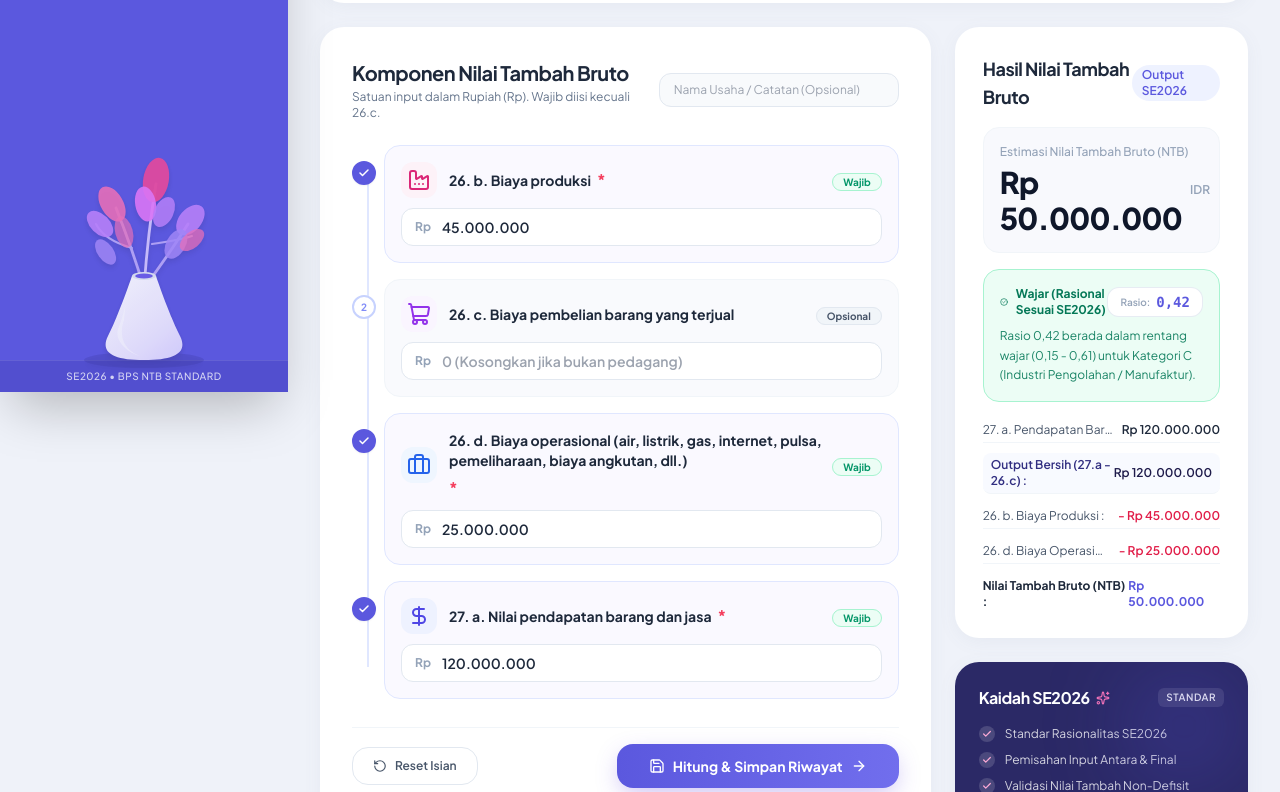
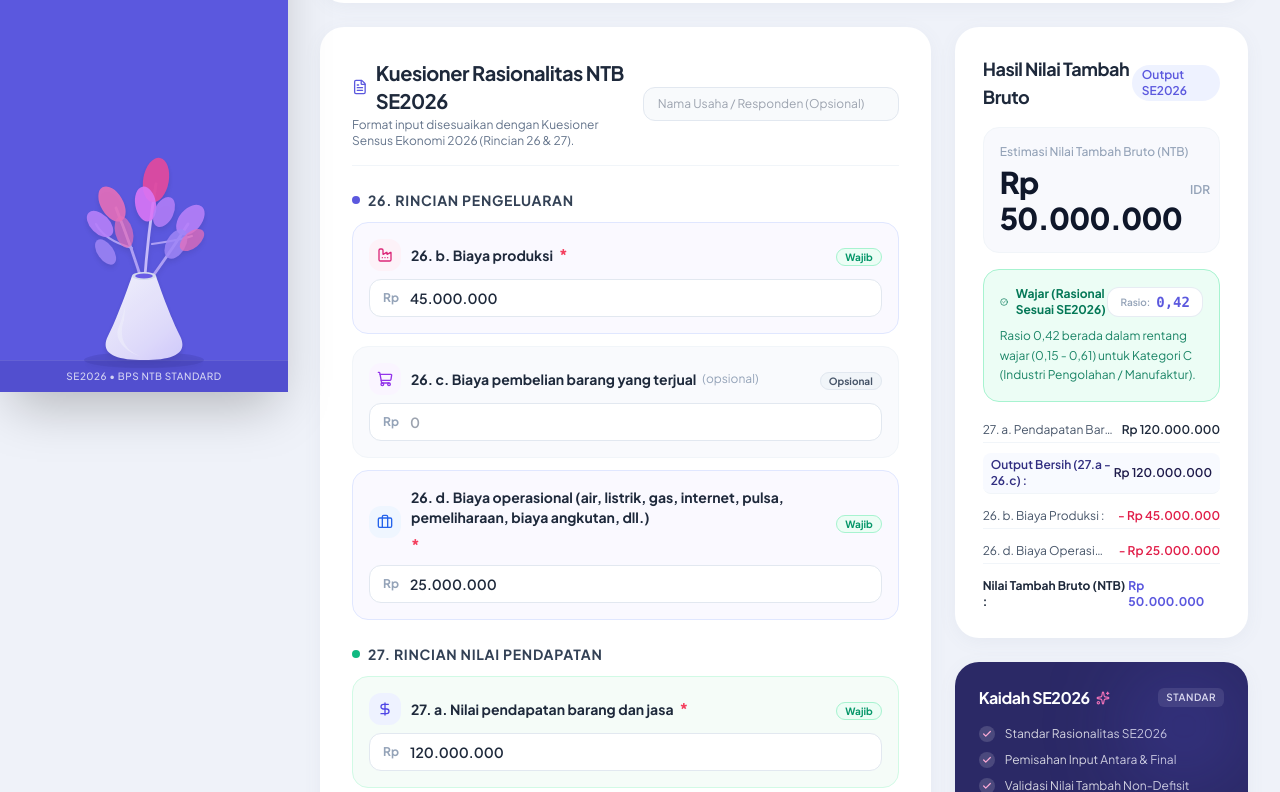
Before and after one commit to ahmadrahman79/rasionalitas-ntb-se2026, a React (Vite) app: page / in a window 1280 px wide. Shown: the part 408-1200 px from the top of the page. Built offline with nearby package versions, Linux system fonts and the light colour scheme.

Commit message:
Refine form structure to exactly match SE2026 questionnaire sections 26 and 27

```diff
--- a/src/components/CalculatorForm.jsx
+++ b/src/components/CalculatorForm.jsx
@@ -1,14 +1,15 @@
 import React, { useState } from 'react';
 import {
+  Factory,
+  ShoppingCart,
+  Briefcase,
   DollarSign,
-  ShoppingCart,
-  Factory,
-  Briefcase,
   ArrowRight,
   RotateCcw,
   Save,
   Check,
-  AlertCircle
+  AlertCircle,
+  FileText
 } from 'lucide-react';
 import { formatInputCurrency, parseRupiah } from '../utils/formatters';
 
@@ -59,15 +60,10 @@ export const CalculatorForm = ({
     onCalculateAndSave();
   };
 
-  // Urutan Pertanyaan Sensus Ekonomi 2026:
-  // 1. 26. b. Biaya produksi
-  // 2. 26. c. Biaya pembelian barang yang terjual
-  // 3. 26. d. Biaya operasional (air, listrik, gas, internet, pulsa, pemeliharaan, biaya angkutan, dll.)
-  // 4. 27. a. Nilai pendapatan barang dan jasa
-  const formSteps = [
+  // 4 Variabel Kuesioner Asli SE2026 yang Diperlukan untuk Rumus NTB
+  const rincian26 = [
     {
       id: 'biayaProduksi',
-      stepNumber: '1',
       code: '26. b.',
       title: '26. b. Biaya produksi',
       field: 'biayaProduksi',
@@ -80,7 +76,6 @@ export const CalculatorForm = ({
     },
     {
       id: 'biayaBarangTerjual',
-      stepNumber: '2',
       code: '26. c.',
       title: '26. c. Biaya pembelian barang yang terjual',
       field: 'biayaBarangTerjual',
@@ -88,12 +83,11 @@ export const CalculatorForm = ({
       iconBg: 'bg-purple-50 text-purple-600',
       badge: 'Opsional',
       badgeClass: 'bg-slate-100 text-slate-600 border border-slate-200',
-      placeholder: '0 (Kosongkan jika bukan pedagang)',
+      placeholder: '0',
       isRequired: false,
     },
     {
       id: 'biayaOperasional',
-      stepNumber: '3',
       code: '26. d.',
       title: '26. d. Biaya operasional (air, listrik, gas, internet, pulsa, pemeliharaan, biaya angkutan, dll.)',
       field: 'biayaOperasional',
@@ -104,9 +98,11 @@ export const CalculatorForm = ({
       placeholder: '0',
       isRequired: true,
     },
+  ];
+
+  const rincian27 = [
     {
       id: 'nilaiProduksi',
-      stepNumber: '4',
       code: '27. a.',
       title: '27. a. Nilai pendapatan barang dan jasa',
       field: 'nilaiProduksi',
@@ -122,13 +118,14 @@ export const CalculatorForm = ({
   return (
     <div className="bg-white rounded-3xl p-6 md:p-8 shadow-soft">
       {/* Title & Section Header */}
-      <div className="flex flex-col sm:flex-row sm:items-center justify-between gap-3 mb-6">
+      <div className="flex flex-col sm:flex-row sm:items-center justify-between gap-3 mb-6 pb-4 border-b border-slate-100">
         <div>
-          <h3 className="text-xl font-bold text-slate-800 tracking-tight">
-            Komponen Nilai Tambah Bruto
+          <h3 className="text-xl font-bold text-slate-800 tracking-tight flex items-center gap-2">
+            <FileText className="w-5 h-5 text-[#5B58DE]" />
+            <span>Kuesioner Rasionalitas NTB SE2026</span>
           </h3>
           <p className="text-xs text-slate-500 mt-0.5">
-            Satuan input dalam Rupiah (Rp). Wajib diisi kecuali 26.c.
+            Format input disesuaikan dengan Kuesioner Sensus Ekonomi 2026 (Rincian 26 & 27).
           </p>
         </div>
 
@@ -136,76 +133,67 @@ export const CalculatorForm = ({
         <div className="flex items-center gap-2">
           <input
             type="text"
-            placeholder="Nama Usaha / Catatan (Opsional)"
+            placeholder="Nama Usaha / Responden (Opsional)"
             value={formData.namaUsaha || ''}
             onChange={(e) => setFormData(prev => ({ ...prev, namaUsaha: e.target.value }))}
-            className="text-xs px-3.5 py-2 bg-slate-50 border border-slate-200 rounded-xl focus:outline-none focus:ring-2 focus:ring-[#5B58DE]/20 focus:border-[#5B58DE] w-full sm:w-60"
+            className="text-xs px-3.5 py-2 bg-slate-50 border border-slate-200 rounded-xl focus:outline-none focus:ring-2 focus:ring-[#5B58DE]/20 focus:border-[#5B58DE] w-full sm:w-64"
           />
         </div>
       </div>
 
-      {/* Main Timeline Form */}
-      <form onSubmit={validateAndSubmit}>
-        <div className="relative pl-6 sm:pl-8 space-y-4">
-          {/* Vertical Connecting Line */}
-          <div className="absolute left-[11px] sm:left-[15px] top-5 bottom-8 w-[2px] bg-indigo-100"></div>
+      {/* Main Form */}
+      <form onSubmit={validateAndSubmit} className="space-y-6">
+        {/* BAGIAN 1: Rincian 26. Pengeluaran Usaha */}
+        <div>
+          <div className="flex items-center gap-2 mb-3">
+            <span className="w-2 h-2 rounded-full bg-[#5B58DE]"></span>
+            <h4 className="text-xs sm:text-sm font-bold text-slate-700 uppercase tracking-wider">
+              26. Rincian Pengeluaran
+            </h4>
+          </div>
 
-          {formSteps.map((step) => {
+          <div className="space-y-3">
+            {rincian26.map((step) => {
               const Icon = step.icon;
               const hasError = errors[step.field];
               const isFilled = formData[step.field] && formData[step.field].length > 0;
 
               return (
-              <div key={step.id} className="relative group">
-                {/* Timeline Dot Indicator */}
                 <div
-                  className={`absolute -left-6 sm:-left-8 top-4 w-6 h-6 rounded-full border-2 flex items-center justify-center transition-colors z-10 ${
-                    hasError
-                      ? 'border-rose-500 bg-rose-50 text-rose-600'
-                      : isFilled
-                      ? 'border-[#5B58DE] bg-[#5B58DE] text-white shadow-sm'
-                      : 'border-indigo-200 bg-white text-indigo-400'
-                  }`}
-                >
-                  {isFilled && !hasError ? (
-                    <Check className="w-3 h-3 stroke-[3]" />
-                  ) : (
-                    <span className="text-[10px] font-bold">{step.stepNumber}</span>
-                  )}
-                </div>
-
-                {/* Card Container for Input */}
-                <div className={`p-4 sm:p-4.5 rounded-2xl border transition-all duration-200 ${
+                  key={step.id}
+                  className={`p-4 rounded-2xl border transition-all duration-200 ${
                     hasError
                       ? 'border-rose-300 bg-rose-50/40 ring-2 ring-rose-100'
                       : isFilled
                       ? 'border-indigo-100 bg-[#FAF9FF] shadow-xs'
                       : 'border-slate-100 bg-[#F9FAFD] hover:border-slate-200'
-                }`}>
-                  <div className="flex flex-col sm:flex-row sm:items-center justify-between gap-2 mb-2.5">
-                    {/* Icon & Title Info (No description under title) */}
-                    <div className="flex items-center gap-3">
-                      <div className={`w-9 h-9 rounded-xl ${step.iconBg} flex items-center justify-center shrink-0 shadow-xs`}>
-                        <Icon className="w-4.5 h-4.5" />
+                  }`}
+                >
+                  <div className="flex flex-col sm:flex-row sm:items-center justify-between gap-2 mb-2">
+                    <div className="flex items-center gap-2.5">
+                      <div className={`w-8 h-8 rounded-xl ${step.iconBg} flex items-center justify-center shrink-0 shadow-xs`}>
+                        <Icon className="w-4 h-4" />
                       </div>
                       <div className="flex items-center gap-1.5 flex-wrap">
-                        <h4 className="text-xs sm:text-sm font-bold text-slate-800 leading-snug">
+                        <span className="text-xs sm:text-sm font-bold text-slate-800">
                           {step.title}
-                        </h4>
-                        {step.isRequired && <span className="text-rose-500 font-bold">*</span>}
+                        </span>
+                        {step.isRequired ? (
+                          <span className="text-rose-500 font-bold">*</span>
+                        ) : (
+                          <span className="text-xs text-slate-400 font-normal">(opsional)</span>
+                        )}
                       </div>
                     </div>
 
-                    {/* Status Badge */}
-                    <div className="shrink-0 self-start sm:self-center ml-12 sm:ml-0">
-                      <span className={`text-[10px] font-bold px-2.5 py-0.5 rounded-full ${step.badgeClass}`}>
+                    <div className="shrink-0 self-start sm:self-center ml-10 sm:ml-0">
+                      <span className={`text-[10px] font-bold px-2 py-0.5 rounded-full ${step.badgeClass}`}>
                         {step.badge}
                       </span>
                     </div>
                   </div>
 
                   {/* Rupiah Input Field */}
-                  <div>
                   <div className="relative rounded-xl">
                     <div className="absolute inset-y-0 left-0 pl-3.5 flex items-center pointer-events-none">
                       <span className="text-xs font-bold text-slate-400">Rp</span>
@@ -224,7 +212,6 @@ export const CalculatorForm = ({
                     />
                   </div>
 
-                    {/* Error Message */}
                   {hasError && (
                     <p className="flex items-center gap-1 text-xs text-rose-600 font-medium mt-1">
                       <AlertCircle className="w-3.5 h-3.5" />
@@ -232,14 +219,90 @@ export const CalculatorForm = ({
                     </p>
                   )}
                 </div>
+              );
+            })}
           </div>
+        </div>
+
+        {/* BAGIAN 2: Rincian 27. Nilai Pendapatan */}
+        <div>
+          <div className="flex items-center gap-2 mb-3">
+            <span className="w-2 h-2 rounded-full bg-emerald-500"></span>
+            <h4 className="text-xs sm:text-sm font-bold text-slate-700 uppercase tracking-wider">
+              27. Rincian Nilai Pendapatan
+            </h4>
+          </div>
+
+          <div className="space-y-3">
+            {rincian27.map((step) => {
+              const Icon = step.icon;
+              const hasError = errors[step.field];
+              const isFilled = formData[step.field] && formData[step.field].length > 0;
+
+              return (
+                <div
+                  key={step.id}
+                  className={`p-4 rounded-2xl border transition-all duration-200 ${
+                    hasError
+                      ? 'border-rose-300 bg-rose-50/40 ring-2 ring-rose-100'
+                      : isFilled
+                      ? 'border-emerald-100 bg-[#F5FCF8] shadow-xs'
+                      : 'border-slate-100 bg-[#F9FAFD] hover:border-slate-200'
+                  }`}
+                >
+                  <div className="flex flex-col sm:flex-row sm:items-center justify-between gap-2 mb-2">
+                    <div className="flex items-center gap-2.5">
+                      <div className={`w-8 h-8 rounded-xl ${step.iconBg} flex items-center justify-center shrink-0 shadow-xs`}>
+                        <Icon className="w-4 h-4" />
+                      </div>
+                      <div className="flex items-center gap-1.5 flex-wrap">
+                        <span className="text-xs sm:text-sm font-bold text-slate-800">
+                          {step.title}
+                        </span>
+                        <span className="text-rose-500 font-bold">*</span>
+                      </div>
+                    </div>
+
+                    <div className="shrink-0 self-start sm:self-center ml-10 sm:ml-0">
+                      <span className={`text-[10px] font-bold px-2 py-0.5 rounded-full ${step.badgeClass}`}>
+                        {step.badge}
+                      </span>
+                    </div>
+                  </div>
+
+                  {/* Rupiah Input Field */}
+                  <div className="relative rounded-xl">
+                    <div className="absolute inset-y-0 left-0 pl-3.5 flex items-center pointer-events-none">
+                      <span className="text-xs font-bold text-slate-400">Rp</span>
+                    </div>
+                    <input
+                      type="text"
+                      inputMode="numeric"
+                      placeholder={step.placeholder}
+                      value={formData[step.field] || ''}
+                      onChange={(e) => handleInputChange(step.field, e.target.value)}
+                      className={`w-full pl-10 pr-4 py-2 text-sm font-semibold rounded-xl bg-white border transition-all focus:outline-none focus:ring-2 ${
+                        hasError
+                          ? 'border-rose-400 text-rose-900 focus:ring-rose-200'
+                          : 'border-slate-200 text-slate-800 focus:border-[#5B58DE] focus:ring-[#5B58DE]/20'
+                      }`}
+                    />
+                  </div>
+
+                  {hasError && (
+                    <p className="flex items-center gap-1 text-xs text-rose-600 font-medium mt-1">
+                      <AlertCircle className="w-3.5 h-3.5" />
+                      {hasError}
+                    </p>
+                  )}
                 </div>
               );
             })}
           </div>
+        </div>
 
         {/* Action Buttons */}
-        <div className="mt-7 pt-4 border-t border-slate-100 flex flex-col sm:flex-row items-center justify-between gap-3">
+        <div className="pt-2 flex flex-col sm:flex-row items-center justify-between gap-3">
           <button
             type="button"
             onClick={onReset}
```
Lines whose indentation alone changed are shown as unchanged.
